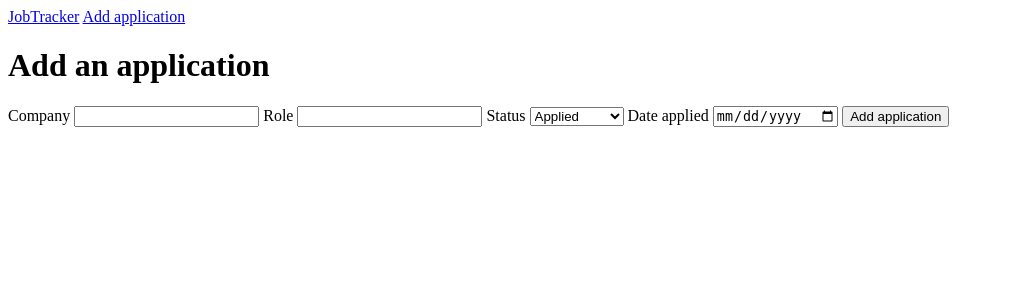
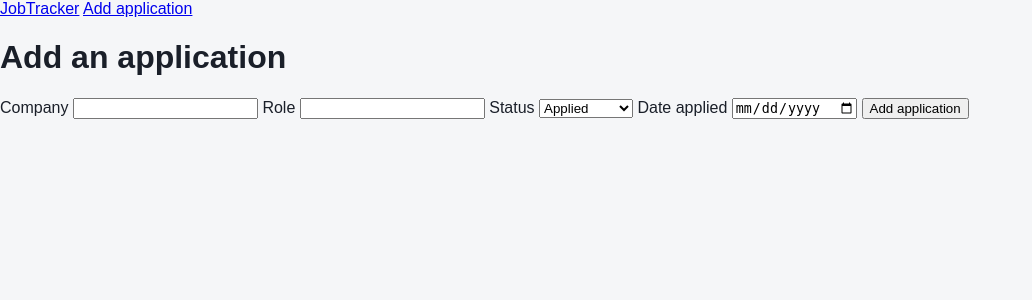
Before and after one commit to elCesar88/job-tracker, a Flask app: page /add in a window 1280 px wide. Shown: the top 300 px of the page, without its empty margins (0-1032 px from the left). Run offline with Flask 3, Linux system fonts and the light colour scheme.

Commit message:
Added static folder with basic css

```diff
--- /dev/null
+++ b/static/style.css
@@ -0,0 +1,10 @@
+* {
+    box-sizing: border-box;
+}
+
+body {
+    margin: 0;
+    font-family: Arial, sans-serif;
+    background-color: #f5f6f8;
+    color: #1a1f29;
+}
--- a/templates/base.html
+++ b/templates/base.html
@@ -5,6 +5,7 @@
     <meta charset="utf-8">
     <meta name="viewport" content="width=device-width, initial-scale=1">
     <title>{% block title %}JobTracker{% endblock %}</title>
+    <link rel="stylesheet" href="{{ url_for('static', filename='style.css') }}">
 </head>
 
 <body>
```
